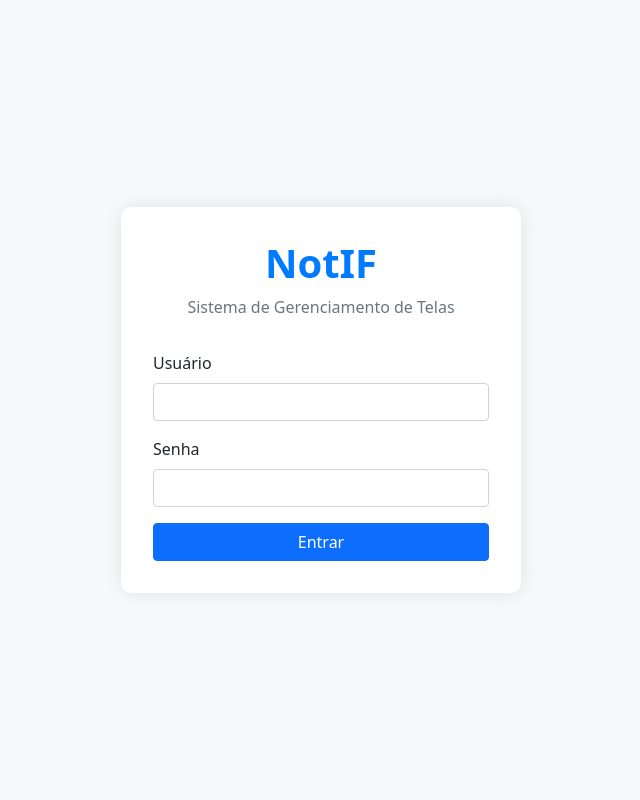
After one commit to PhrStyle/NotIF, a Flask app: page / in a window 1280 px wide. The commit adds this page. Shown: the whole page, without its empty margins (319-959 px from the left). Run offline with Flask 3, Linux system fonts and the light colour scheme.

Commit message:
Implementando sistema e tela de login

```diff
--- a/app.py
+++ b/app.py
@@ -1,11 +1,12 @@
 import flask
 from dotenv import load_dotenv
-from flask import Flask, send_from_directory
+from flask import Flask, send_from_directory, session
 import os
 import json
 import re
 
 from blueprints.screens_bp import screens_bp
+from blueprints.auth_bp import auth_bp
 from db_init import init_db
 
 load_dotenv()
@@ -15,6 +16,7 @@ SQLALCHEMY_TRACK_MODIFICATIONS = False
 init_db()
 
 app = Flask(__name__)
+app.secret_key = os.getenv('SECRET_KEY', 'super-secreto')
 
 # Registrar filtro personalizado para JSON
 @app.template_filter('tojsonfilter')
@@ -48,6 +50,8 @@ def extract_youtube_id(url):
 
     return ''
 
+# Registrar blueprints
+app.register_blueprint(auth_bp)
 app.register_blueprint(screens_bp)
 
 # Rota para servir arquivos estáticos da pasta files
--- /dev/null
+++ b/blueprints/auth_bp.py
@@ -0,0 +1,39 @@
+from flask import Blueprint, render_template, request, redirect, url_for, session, flash
+from models.user import User
+from db_init import SessionLocal
+from functools import wraps
+
+auth_bp = Blueprint('auth', __name__)
+
+def login_required(f):
+    @wraps(f)
+    def decorated_function(*args, **kwargs):
+        if 'user_id' not in session:
+            return redirect(url_for('auth.login'))
+        return f(*args, **kwargs)
+    return decorated_function
+
+@auth_bp.route('/', methods=['GET', 'POST'])
+def login():
+    if request.method == 'POST':
+        username = request.form['username']
+        password = request.form['password']
+
+        db_session = SessionLocal()
+        user = db_session.query(User).filter_by(username=username).first()
+
+        if user and user.check_password(password):
+            session['user_id'] = user.id
+            session['username'] = user.username
+            db_session.close()
+            return redirect(url_for('screens_bp.ver_telas'))
+        else:
+            db_session.close()
+            flash('Usuário ou senha inválidos', 'error')
+
+    return render_template('auth/login.html')
+
+@auth_bp.route('/logout')
+def logout():
+    session.clear()
+    return redirect(url_for('auth.login'))
--- /dev/null
+++ b/templates/auth/login.html
@@ -0,0 +1,67 @@
+<!DOCTYPE html>
+<html lang="pt-BR">
+<head>
+    <meta charset="UTF-8">
+    <meta name="viewport" content="width=device-width, initial-scale=1.0">
+    <title>Login - NotIF</title>
+    <link href="https://cdn.jsdelivr.net/npm/bootstrap@5.1.3/dist/css/bootstrap.min.css" rel="stylesheet">
+    <style>
+        body {
+            background-color: #f8f9fa;
+            height: 100vh;
+            display: flex;
+            align-items: center;
+            justify-content: center;
+        }
+        .login-card {
+            max-width: 400px;
+            width: 100%;
+            padding: 2rem;
+            background: white;
+            border-radius: 10px;
+            box-shadow: 0 0 20px rgba(0,0,0,0.1);
+        }
+        .logo {
+            text-align: center;
+            margin-bottom: 2rem;
+        }
+        .logo h1 {
+            color: #007bff;
+            font-weight: bold;
+        }
+    </style>
+</head>
+<body>
+    <div class="login-card">
+        <div class="logo">
+            <h1>NotIF</h1>
+            <p class="text-muted">Sistema de Gerenciamento de Telas</p>
+        </div>
+
+        {% with messages = get_flashed_messages(with_categories=true) %}
+            {% if messages %}
+                {% for category, message in messages %}
+                    <div class="alert alert-danger alert-dismissible fade show" role="alert">
+                        {{ message }}
+                        <button type="button" class="btn-close" data-bs-dismiss="alert"></button>
+                    </div>
+                {% endfor %}
+            {% endif %}
+        {% endwith %}
+
+        <form method="POST">
+            <div class="mb-3">
+                <label for="username" class="form-label">Usuário</label>
+                <input type="text" class="form-control" id="username" name="username" required>
+            </div>
+            <div class="mb-3">
+                <label for="password" class="form-label">Senha</label>
+                <input type="password" class="form-control" id="password" name="password" required>
+            </div>
+            <button type="submit" class="btn btn-primary w-100">Entrar</button>
+        </form>
+    </div>
+
+    <script src="https://cdn.jsdelivr.net/npm/bootstrap@5.1.3/dist/js/bootstrap.bundle.min.js"></script>
+</body>
+</html>
```
Also changed, not shown: blueprints/screens_bp.py (+11 -0 lines), db_init.py (+24 -1 lines), models/user.py (added, +19 -0 lines), templates/base.html (+27 -2 lines), 1 other file.
